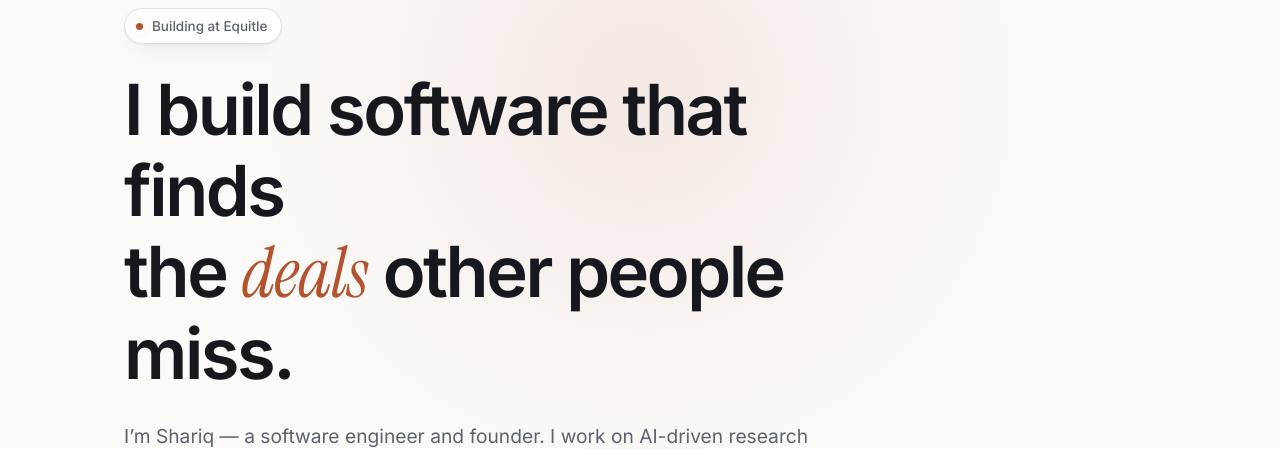
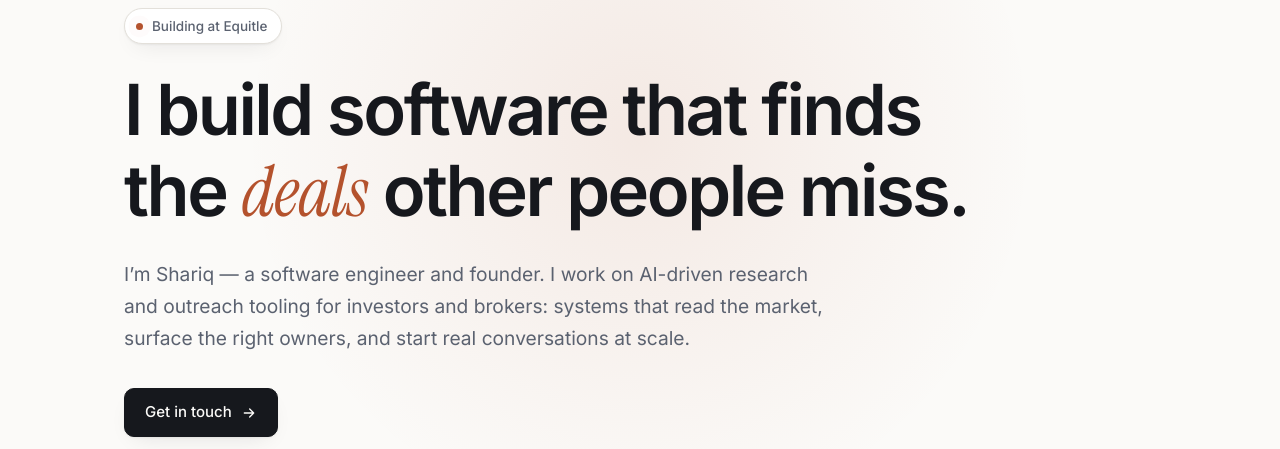
Before and after one commit to shariqhafizi-cell/shariq-personal-website, a plain HTML site: page index.html in a window 1280 px wide. Shown: the part 169-618 px from the top of the page. Drawn offline with Linux system fonts and the light colour scheme.

Commit message:
Fix headline wrapping and drop the 404-ing resume link
Verified the page in headless Chrome at 390px, 768px and 1440px.

- The hard-coded <br> in the hero broke the headline unevenly once the
  24ch cap applied. Removed it and let text-wrap: balance choose the
  break, which holds up at widths I didn't test.
- The Résumé button pointed at resume.pdf, which doesn't exist yet, so
  a fresh deploy would have shipped a dead link. Commented out with
  instructions to switch it on once the file is added.

Confirmed no horizontal overflow at a true 390px viewport
(documentElement.scrollWidth == 390, no element extending past it).

Co-Authored-By: Claude Opus 5 (1M context) <noreply@anthropic.com>

```diff
--- a/assets/styles.css
+++ b/assets/styles.css
@@ -224,7 +224,10 @@ a { color: inherit; }
   font-weight: 600;
   letter-spacing: -.035em;
   margin-bottom: 26px;
-  max-width: 17ch;
+  max-width: 24ch;
+  /* Lets the browser pick even line lengths instead of a hard-coded <br>,
+     which breaks badly at sizes you didn't test. */
+  text-wrap: balance;
 }
 .hero__title em {
   font-family: var(--serif);
--- a/index.html
+++ b/index.html
@@ -81,8 +81,7 @@
 
       <!-- EDIT ME: the one line people should remember -->
       <h1 class="hero__title reveal">
-        I build software that finds<br>
-        the <em>deals</em> other people miss.
+        I build software that finds the <em>deals</em> other people miss.
       </h1>
 
       <!-- EDIT ME: two or three sentences, plain language, no buzzwords -->
@@ -97,8 +96,12 @@
           Get in touch
           <svg viewBox="0 0 24 24" aria-hidden="true"><path d="M5 12h14M13 6l6 6-6 6"/></svg>
         </a>
-        <!-- EDIT ME: drop resume.pdf in this folder, or delete this button -->
+        <!-- Résumé button: drop a resume.pdf in this folder, then delete the two
+             comment markers below to switch it on. Left off for now so the live
+             site has no link that 404s. -->
+        <!--
         <a class="btn" href="resume.pdf">Résumé</a>
+        -->
       </div>
 
       <ul class="socials reveal" aria-label="Elsewhere">
```
